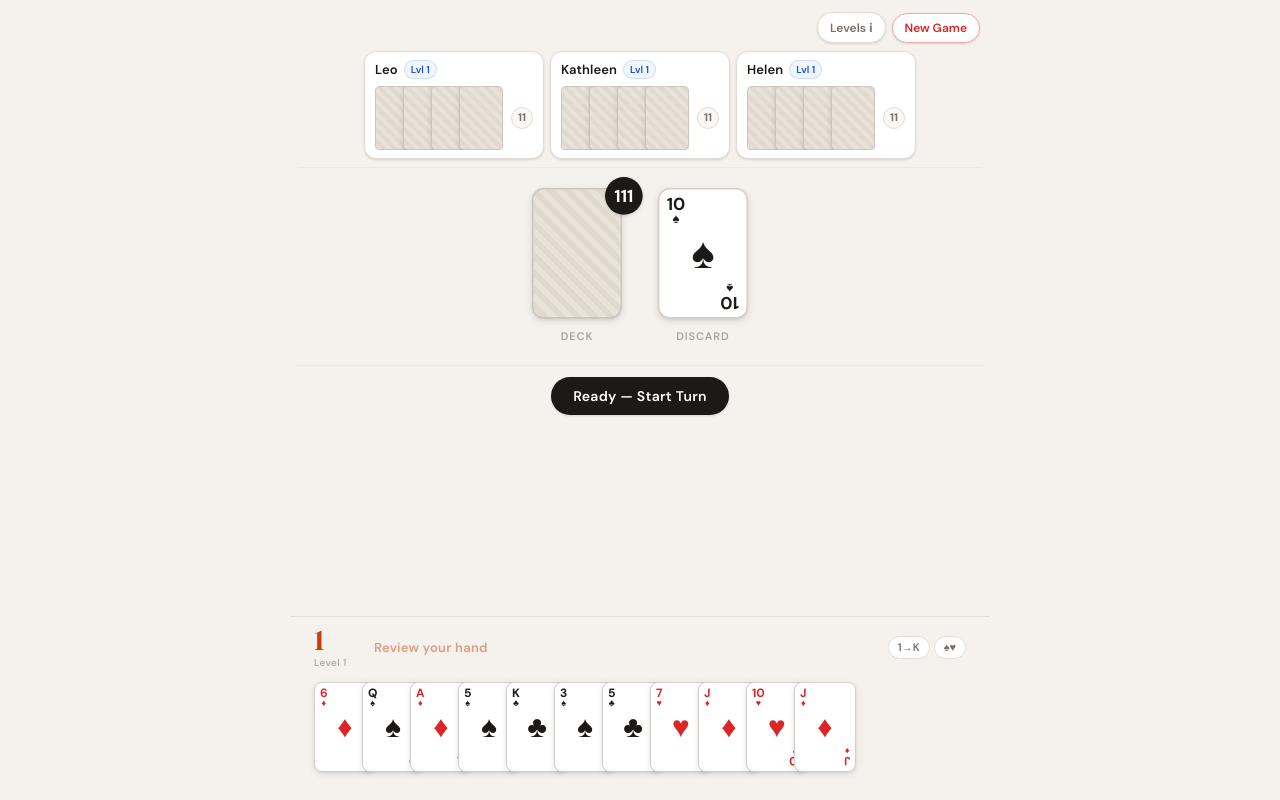
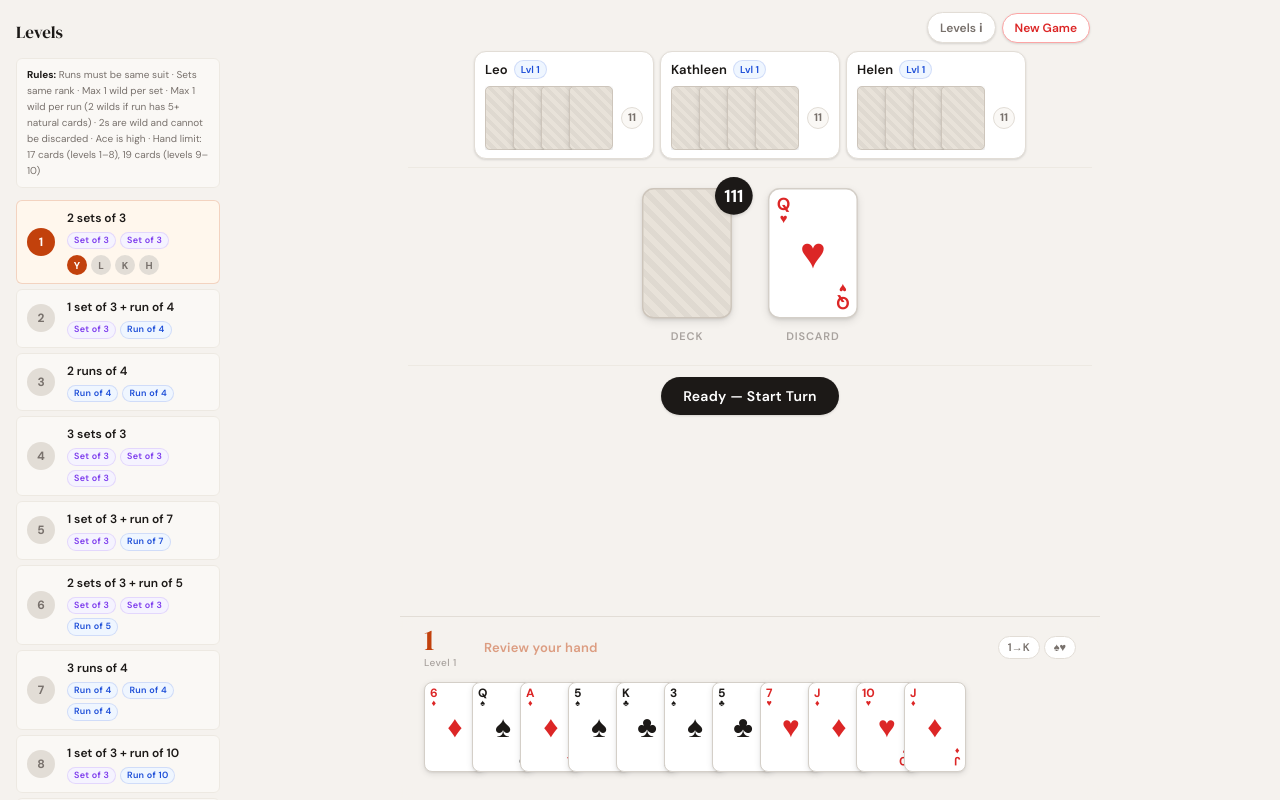
Before and after one commit to shannon-mac/frustration, a React (Vite) app: page / in a window 1280 px wide. Both pictures are taken after a click on the button "Deal Cards". Built offline with nearby package versions, Linux system fonts and the light colour scheme.

Commit message:
Rummy logic

```diff
--- a/src/components/GameBoard/GameBoard.module.css
+++ b/src/components/GameBoard/GameBoard.module.css
@@ -1,3 +1,32 @@
+/* ─── Root two-column shell ──────────────────────────────────── */
+.root {
+  display: flex;
+  flex-direction: row;
+  min-height: 100vh;
+  align-items: flex-start;
+}
+
+/* Sidebar: hidden on small screens, shown at ≥900px */
+.sidebar {
+  display: none;
+}
+
+@media (min-width: 900px) {
+  .sidebar {
+    display: flex;
+    flex-direction: column;
+    width: 220px;
+    flex-shrink: 0;
+    position: sticky;
+    top: 0;
+    max-height: 100vh;
+    overflow-y: auto;
+    padding: 16px 0 16px 16px;
+    box-sizing: border-box;
+  }
+}
+
+/* ─── Game column ─────────────────────────────────────────────── */
 .board {
   display: flex;
   flex-direction: column;
@@ -5,6 +34,7 @@
   gap: 8px;
   padding: 8px 8px 0;
   max-width: 700px;
+  flex: 1;
   margin: 0 auto;
   box-sizing: border-box;
   padding-bottom: 0;
--- a/src/components/GameBoard/GameBoard.tsx
+++ b/src/components/GameBoard/GameBoard.tsx
@@ -89,6 +89,18 @@ export function GameBoard({ game, onPlayAgain }: GameBoardProps) {
   if (!human) return null;
 
   const topDiscard = state.discardPile[0] ?? null;
+
+  const isFirstPlayerOfRound =
+    isHumanTurn &&
+    state.turnPhase === 'draw' &&
+    state.discardsThisRound === 0 &&
+    state.currentPlayerIndex === (state.dealerIndex + 1) % state.players.length;
+
+  // Auto-skip review when human is first to play in a round — nothing to review yet
+  if (uiMode.type === 'review' && isFirstPlayerOfRound) {
+    setUIMode({ type: 'idle' });
+  }
+
   const isReview = uiMode.type === 'review';
 
   // The engine uses 'action' for both the lay-down/build phase AND discard.
@@ -96,13 +108,8 @@ export function GameBoard({ game, onPlayAgain }: GameBoardProps) {
   const canDraw = isHumanTurn && state.turnPhase === 'draw' && !isReview;
   const canAct  = isHumanTurn && state.turnPhase === 'action' && !isReview;
 
-  const isFirstPlayerOfRound =
-    isHumanTurn &&
-    state.turnPhase === 'draw' &&
-    state.discardsThisRound === 0 &&
-    state.currentPlayerIndex === (state.dealerIndex + 1) % state.players.length;
-
   const canHumanBuy = !!buyOffer && state.discardsThisRound >= 2;
+  const canCallRummy = !!state.rummyPendingDiscard && state.currentPlayerIndex !== humanPlayerIndex && !!human.laidDown;
   const opponents = state.players.filter((_, i) => i !== humanPlayerIndex);
 
   // ─── Hand sorting ──────────────────────────────────────────────────────────
@@ -215,12 +222,25 @@ export function GameBoard({ game, onPlayAgain }: GameBoardProps) {
     : null;
 
   return (
-    <div className={styles.board}>
+    <div className={styles.root}>
+
+      {/* ── Sidebar levels (desktop/iPad) ────────────────────── */}
+      <aside className={styles.sidebar}>
+        <LevelsReference
+          currentLevel={human.level}
+          players={state.players}
+          humanPlayerIndex={humanPlayerIndex}
+          onClose={() => {}}
+          inline
+        />
+      </aside>
+
+      <div className={styles.board}>
 
       {/* ── Top bar ──────────────────────────────────────────── */}
       <div className={styles.topBar}>
         <div className={styles.topBarRight}>
-          <button className={styles.levelsBtn} onClick={() => setShowLevels(true)}>
+          <button className={`${styles.levelsBtn} ${styles.levelsBtnMobile}`} onClick={() => setShowLevels(true)}>
             Levels ℹ
           </button>
           <button
@@ -282,6 +302,19 @@ export function GameBoard({ game, onPlayAgain }: GameBoardProps) {
             )}
           </div>
         )}
+        {canCallRummy && (
+          <div className={styles.buyBar}>
+            <div className={styles.buyInfo}>
+              <span className={styles.buyLabel}>Rummy chance</span>
+              <span className={styles.buyCardName}>
+                Call Rummy on {state.rummyPendingDiscard?.rank === '2' ? 'Wild' : `${state.rummyPendingDiscard?.rank} of ${state.rummyPendingDiscard?.suit}`}
+              </span>
+            </div>
+            <button className={styles.buyBtn} onClick={game.callRummy}>
+              Rummy
+            </button>
+          </div>
+        )}
       </div>
 
       {/* ── Laid-down table ──────────────────────────────────── */}
@@ -308,7 +341,7 @@ export function GameBoard({ game, onPlayAgain }: GameBoardProps) {
 
       {/* ── Action bar ───────────────────────────────────────── */}
       <div className={styles.actionBar}>
-        {isReview && isHumanTurn && (
+        {isReview && isHumanTurn && !isFirstPlayerOfRound && (
           <button className={styles.actionBtn} onClick={() => setUIMode({ type: 'idle' })}>
             Ready — Start Turn
           </button>
@@ -407,8 +440,14 @@ export function GameBoard({ game, onPlayAgain }: GameBoardProps) {
         />
       )}
       {showLevels && (
-        <LevelsReference currentLevel={human.level} onClose={() => setShowLevels(false)} />
+        <LevelsReference
+          currentLevel={human.level}
+          players={state.players}
+          humanPlayerIndex={humanPlayerIndex}
+          onClose={() => setShowLevels(false)}
+        />
       )}
+    </div>
     </div>
   );
 }
--- a/src/components/LevelsReference/LevelsReference.module.css
+++ b/src/components/LevelsReference/LevelsReference.module.css
@@ -183,13 +183,62 @@
   border: 1px solid rgba(29,78,216,0.15);
 }
 
-.youBadge {
+/* ─── Player avatars on each level row ──────────────────────── */
+.playerAvatars {
+  display: flex;
+  flex-wrap: wrap;
+  gap: 4px;
+  margin-top: 1px;
+}
+
+.avatar {
+  display: inline-flex;
+  align-items: center;
+  justify-content: center;
+  width: 20px;
+  height: 20px;
+  border-radius: 50%;
   font-size: 10px;
   font-weight: 700;
+  letter-spacing: 0;
+  flex-shrink: 0;
+}
+
+.avatarHuman {
   background: var(--accent);
   color: #fff;
-  padding: 2px 8px;
-  border-radius: 20px;
-  flex-shrink: 0;
-  letter-spacing: 0.04em;
 }
+
+.avatarAI {
+  background: var(--border);
+  color: var(--text-muted);
+}
+
+/* ─── Inline sidebar panel ───────────────────────────────────── */
+.sidebarPanel {
+  display: flex;
+  flex-direction: column;
+  gap: 12px;
+  padding: 4px 0;
+}
+
+.sidebarPanel .title {
+  font-size: 17px;
+}
+
+.sidebarPanel .rules {
+  font-size: 10px;
+}
+
+.sidebarPanel .row {
+  padding: 8px 10px;
+}
+
+.sidebarPanel .levelDesc {
+  font-size: 12px;
+}
+
+.sidebarPanel .pill {
+  font-size: 9px;
+  padding: 1px 6px;
+}
--- a/src/components/LevelsReference/LevelsReference.tsx
+++ b/src/components/LevelsReference/LevelsReference.tsx
@@ -1,9 +1,14 @@
+import type { Player } from '../../game/types';
 import { LEVELS } from '../../game/rules';
 import styles from './LevelsReference.module.css';
 
 interface LevelsReferenceProps {
   currentLevel: number;
+  players: Player[];
+  humanPlayerIndex: number;
   onClose: () => void;
+  /** When true, renders as an inline sidebar panel instead of a modal overlay */
+  inline?: boolean;
 }
 
 const LEVEL_NAMES: string[] = [
@@ -19,13 +24,12 @@ const LEVEL_NAMES: string[] = [
   '3 runs of 5',
 ];
 
-export function LevelsReference({ currentLevel, onClose }: LevelsReferenceProps) {
-  return (
-    <div className={styles.overlay} onClick={onClose}>
-      <div className={styles.panel} onClick={e => e.stopPropagation()}>
+export function LevelsReference({ currentLevel, players, humanPlayerIndex, onClose, inline }: LevelsReferenceProps) {
+  const inner = (
+    <div className={inline ? styles.sidebarPanel : styles.panel} onClick={inline ? undefined : e => e.stopPropagation()}>
       <div className={styles.header}>
-          <h2 className={styles.title}>All Levels</h2>
-          <button className={styles.closeBtn} onClick={onClose} aria-label="Close">✕</button>
+        <h2 className={styles.title}>Levels</h2>
+        {!inline && <button className={styles.closeBtn} onClick={onClose} aria-label="Close">✕</button>}
       </div>
 
       <p className={styles.rules}>
@@ -39,6 +43,7 @@ export function LevelsReference({ currentLevel, onClose }: LevelsReferenceProps)
           const levelNum = i + 1;
           const isCurrent = levelNum === currentLevel;
           const isDone = levelNum < currentLevel;
+          const playersHere = players.filter(p => p.level === levelNum);
           return (
             <div
               key={i}
@@ -65,13 +70,35 @@ export function LevelsReference({ currentLevel, onClose }: LevelsReferenceProps)
                     </span>
                   ))}
                 </div>
+                {playersHere.length > 0 && (
+                  <div className={styles.playerAvatars}>
+                    {playersHere.map(p => {
+                      const isHuman = players.indexOf(p) === humanPlayerIndex;
+                      return (
+                        <span
+                          key={p.id}
+                          className={`${styles.avatar} ${isHuman ? styles.avatarHuman : styles.avatarAI}`}
+                          title={p.name}
+                        >
+                          {p.name.charAt(0).toUpperCase()}
+                        </span>
+                      );
+                    })}
                   </div>
-                {isCurrent && <span className={styles.youBadge}>YOU</span>}
+                )}
+              </div>
             </div>
           );
         })}
       </div>
     </div>
+  );
+
+  if (inline) return inner;
+
+  return (
+    <div className={styles.overlay} onClick={onClose}>
+      {inner}
     </div>
   );
 }
--- a/src/game/ai.ts
+++ b/src/game/ai.ts
@@ -1,7 +1,7 @@
 import { getHandSizeLimit } from './deck';
 import { LEVELS, RANK_ORDER, canAddToCombo, isValidRun, isValidSet, replaceWildInCombo } from './rules';
 import type { LevelDefinition } from './rules';
-import type { Card, Combo, GameAction, GameState } from './types';
+import type { Card, Combo, GameAction, GameState, Player } from './types';
 
 // ─── Utility ──────────────────────────────────────────────────────────────────
 
@@ -186,6 +186,40 @@ function findBestRunWindow(
 
 // ─── Should AI buy? ───────────────────────────────────────────────────────────
 
+export function canBuildOnHand(
+  state: GameState,
+  card: Card,
+  playerIndex?: number,
+): boolean {
+  for (let index = 0; index < state.players.length; index++) {
+    if (playerIndex !== undefined && index === playerIndex) continue;
+    const player = state.players[index];
+    if (!player.laidDown) continue;
+    for (const combo of player.laidDown.combos) {
+      if (canAddToCombo(combo, card)) return true;
+    }
+  }
+  return false;
+}
+
+function countBuildableCards(hand: Card[], state: GameState, playerIndex: number): number {
+  return hand.filter(card => canBuildOnHand(state, card, playerIndex)).length;
+}
+
+function countPotentialBuildCards(hand: Card[], state: GameState, playerIndex: number): number {
+  return hand.filter(card => canBuildOnHand(state, card, playerIndex) || improvesLevelHand(hand, card, state.players[playerIndex])).length;
+}
+
+function improvesLevelHand(hand: Card[], card: Card, player: Player): boolean {
+  if (player.laidDown) return false;
+  const withCard = [...hand, card];
+  const currentCombo = findBestLevelCombo(hand, player.level);
+  const nextCombo = findBestLevelCombo(withCard, player.level);
+  if (nextCombo && !currentCombo) return true;
+  const def = LEVELS[player.level - 1];
+  return scoreHandProgress(withCard, def) > scoreHandProgress(hand, def);
+}
+
 export function shouldBuy(
   state: GameState,
   playerIndex: number,
@@ -193,47 +227,29 @@ export function shouldBuy(
 ): boolean {
   const player = state.players[playerIndex];
 
-  // Respect hand size limit
+  if (player.laidDown !== null) {
+    return false;
+  }
+
   const limit = getHandSizeLimit(player.level);
   if (player.hand.length + 2 > limit) return false;
-
-  // Can't buy first 2 discards
   if (state.discardsThisRound < 2) return false;
 
-  // If already laid down, only buy if the card can be played on a hand
-  if (player.laidDown !== null) {
-    return canPlayOnAnyHand(state, playerIndex, discardedCard);
-  }
-
-  // Check if this card helps towards the current level combo
-  const def = LEVELS[player.level - 1];
   const hypotheticalHand = [...player.hand, discardedCard];
-
-  // Try to build the level combo with this card included
   const withCard = findBestLevelCombo(hypotheticalHand, player.level);
   const withoutCard = findBestLevelCombo(player.hand, player.level);
 
-  // If it completes the combo, definitely buy
+  if (withCard && hypotheticalHand.length - withCard.reduce((sum, combo) => sum + combo.cards.length, 0) <= 1) {
+    return true;
+  }
+
   if (withCard && !withoutCard) return true;
 
-  // Score how much progress the card adds
+  const def = LEVELS[player.level - 1];
   const scoreWith = scoreHandProgress(hypotheticalHand, def);
   const scoreWithout = scoreHandProgress(player.hand, def);
+  if (scoreWith > scoreWithout + 1) return true;
 
-  return scoreWith > scoreWithout + 1; // only buy if significantly better
-}
-
-function canPlayOnAnyHand(
-  state: GameState,
-  _playerIndex: number,
-  card: Card,
-): boolean {
-  for (const player of state.players) {
-    if (!player.laidDown) continue;
-    for (const combo of player.laidDown.combos) {
-      if (canAddToCombo(combo, card)) return true;
-    }
-  }
   return false;
 }
 
@@ -301,6 +317,10 @@ export function chooseBuildPlays(
       if (!target.laidDown) continue;
       for (let ci = 0; ci < target.laidDown.combos.length; ci++) {
         const combo = target.laidDown.combos[ci];
+        const isBlockedBuild =
+          state.rummyBlock?.blockedPlayerIndex === playerIndex &&
+          state.rummyBlock.discardedCardId === card.id;
+        if (isBlockedBuild) break;
         // Direct add (no wild displacement)
         if (canAddToCombo(combo, card)) {
           plays.push({ card, targetPlayerIndex: pi, targetComboIndex: ci });
@@ -339,26 +359,40 @@ export function chooseDiscard(
   hand: Card[],
   level: number,
   hasLaidDown: boolean,
+  state?: GameState,
+  playerIndex?: number,
 ): Card | null {
-  // Never discard a wild
   const discardable = hand.filter(c => !c.isWild);
   if (discardable.length === 0) return null;
 
-  if (hasLaidDown) {
-    // Just discard the highest-rank card with fewest duplicates (random tiebreak)
-    return discardable.sort((a, b) => RANK_ORDER[b.rank] - RANK_ORDER[a.rank])[0];
+  if (hasLaidDown && state !== undefined && playerIndex !== undefined) {
+    const scored = discardable.map(card => {
+      const remainingHand = hand.filter(c => c.id !== card.id);
+      return {
+        card,
+        buildableLeft: countBuildableCards(remainingHand, state, playerIndex),
+        rankValue: RANK_ORDER[card.rank],
+      };
+    });
+
+    scored.sort((a, b) => a.buildableLeft - b.buildableLeft || b.rankValue - a.rankValue);
+    return scored[0].card;
   }
 
   const def = LEVELS[level - 1];
-
-  // Score each card by how much it contributes to the level
   const scores = discardable.map(card => {
     const withoutCard = hand.filter(c => c.id !== card.id);
-    return { card, progress: scoreHandProgress(withoutCard, def) };
+    return {
+      card,
+      progress: scoreHandProgress(withoutCard, def),
+      buildPotential: state !== undefined && playerIndex !== undefined
+        ? countPotentialBuildCards(withoutCard, state, playerIndex)
+        : 0,
+      rankValue: RANK_ORDER[card.rank],
+    };
   });
 
-  // Discard the card whose removal hurts the least (or helps most)
-  scores.sort((a, b) => b.progress - a.progress);
+  scores.sort((a, b) => b.progress - a.progress || a.buildPotential - b.buildPotential || b.rankValue - a.rankValue);
   return scores[0].card;
 }
 
@@ -372,52 +406,41 @@ export function computeAITurn(state: GameState, playerIndex: number): GameAction
   const actions: GameAction[] = [];
   const player = state.players[playerIndex];
 
-  // 1. Draw phase — always draw from deck (AI doesn't use discard draw for simplicity)
-  //    Exception: draw from discard if the top card significantly helps
   const topDiscard = state.discardPile[0];
-  if (topDiscard && !topDiscard.isWild) {
-    const hypothetical = [...player.hand, topDiscard];
-    const canCompleteWithDiscard = !!findBestLevelCombo(hypothetical, player.level);
-    const canCompleteWithoutDiscard = !!findBestLevelCombo(player.hand, player.level);
+  const topDiscardBlockedForBuild =
+    !!topDiscard &&
+    state.rummyBlock?.blockedPlayerIndex === playerIndex &&
+    state.rummyBlock.discardedCardId === topDiscard.id;
 
-    if (canCompleteWithDiscard && !canCompleteWithoutDiscard) {
-      actions.push({ type: 'DRAW_FROM_DISCARD' });
-    } else {
-      actions.push({ type: 'DRAW_FROM_DECK' });
-    }
-  } else {
-    actions.push({ type: 'DRAW_FROM_DECK' });
-  }
+  const shouldTakeDiscard = !!topDiscard && !topDiscard.isWild && (
+    (player.laidDown === null && improvesLevelHand(player.hand, topDiscard, player)) ||
+    (player.laidDown !== null && canBuildOnHand(state, topDiscard, playerIndex) && !topDiscardBlockedForBuild)
+  );
 
-  // We need to simulate what the hand will look like after the draw
-  // Use the current hand + anticipated draw card for downstream logic
-  const simulatedHand = [...player.hand]; // draw will be added by engine
+  actions.push({ type: shouldTakeDiscard ? 'DRAW_FROM_DISCARD' : 'DRAW_FROM_DECK' });
 
-  // 2. Lay down phase — if not already laid down, try to lay down level combo
+  const simulatedHand = topDiscard && shouldTakeDiscard ? [...player.hand, topDiscard] : [...player.hand];
+
   let willLayDown = false;
   let handAfterLayDown = simulatedHand;
   if (player.laidDown === null) {
     const combo = findBestLevelCombo(simulatedHand, player.level);
     if (combo) {
-      actions.push({
-        type: 'LAY_DOWN',
-        playerIndex,
-        combos: combo,
-      });
+      actions.push({ type: 'LAY_DOWN', playerIndex, combos: combo });
       willLayDown = true;
-      // Remove the laid-down cards from the simulated hand so the discard
-      // choice is made from the correct remaining cards.
       const comboCardIds = new Set(combo.flatMap(c => c.cards.map(card => card.id)));
       handAfterLayDown = simulatedHand.filter(c => !comboCardIds.has(c.id));
     }
   }
 
-  // 3. Build on hands — play cards onto other players' laid-down combos
-  //    (This is computed at dispatch time since hand state changes after draw)
-  // We add a sentinel action that the hook will resolve after draw
-  // For now, choose plays based on current hand (hook will re-evaluate after draw)
   if (player.laidDown !== null) {
-    const plays = chooseBuildPlays(state, playerIndex);
+    const simulatedState = {
+      ...state,
+      players: state.players.map((entry, index) =>
+        index === playerIndex ? { ...entry, hand: simulatedHand } : entry,
+      ),
+    };
+    const plays = chooseBuildPlays(simulatedState, playerIndex);
     for (const play of plays) {
       actions.push({
         type: 'PLAY_ON_HAND',
@@ -426,36 +449,16 @@ export function computeAITurn(state: GameState, playerIndex: number): GameAction
         card: play.card,
         wildToReplace: play.wildToReplace,
       });
-      // If this play displaces a wild, the next action must place that wild.
-      // chooseBuildPlays guarantees a destination exists; emit a follow-up play
-      // for the displaced wild immediately so the AI satisfies the pending rule.
-      if (play.wildToReplace) {
-        // Find the first eligible spot for the displaced wild
-        const wildCard = play.wildToReplace;
-        for (let pi = 0; pi < state.players.length; pi++) {
-          const target = state.players[pi];
-          if (!target.laidDown) continue;
-          let placed = false;
-          for (let ci = 0; ci < target.laidDown.combos.length; ci++) {
-            if (canAddToCombo(target.laidDown.combos[ci], wildCard)) {
-              actions.push({
-                type: 'PLAY_ON_HAND',
-                targetPlayerIndex: pi,
-                targetComboIndex: ci,
-                card: wildCard,
-              });
-              placed = true;
-              break;
-            }
-          }
-          if (placed) break;
-        }
-      }
     }
   }
 
-  // 4. Discard phase — choose from the hand as it will look after lay-down
-  const discardCard = chooseDiscard(handAfterLayDown, player.level, player.laidDown !== null || willLayDown);
+  const discardCard = chooseDiscard(
+    handAfterLayDown,
+    player.level,
+    player.laidDown !== null || willLayDown,
+    state,
+    playerIndex,
+  );
   if (discardCard) {
     actions.push({ type: 'DISCARD', card: discardCard });
   }
--- a/src/hooks/useGameState.ts
+++ b/src/hooks/useGameState.ts
@@ -34,9 +34,10 @@ export interface UseGameStateReturn {
   playOnHand: (targetPlayerIndex: number, targetComboIndex: number, card: Card, wildToReplace?: Card) => void;
   discard: (card: Card) => void;
 
-  // Buy decision
+  // Buy / rummy decision
   humanBuy: () => void;
   humanPass: () => void;
+  callRummy: () => void;
 
   // Derived helpers
   isHumanTurn: boolean;
@@ -149,10 +150,16 @@ export function useGameState(): UseGameStateReturn {
   ) => {
     // No buying on the first 2 discards of the round
     if (postDiscardCount < 2) return;
-    const playerCount = stateRef.current.players.length;
+    const s = stateRef.current;
+    const playerCount = s.players.length;
+    // The next player in turn order can just pick up the discard on their own turn —
+    // skip offering them the buy.
+    const nextPlayerIndex = (discardingPlayerIndex + 1) % playerCount;
     for (let offset = 1; offset < playerCount; offset++) {
       if (genRef.current !== gen) return;
       const idx = (discardingPlayerIndex + offset) % playerCount;
+      // Human is next to play — they can draw it naturally, so don't offer a buy
+      if (idx === nextPlayerIndex && s.players[idx]?.isHuman) continue;
       const bought = await offerBuyToPlayer(idx, discardedCard, discardingPlayerIndex, gen);
       if (bought) break;
     }
@@ -286,6 +293,7 @@ export function useGameState(): UseGameStateReturn {
     discard,
     humanBuy,
     humanPass: clearBuyOffer,
+    callRummy: () => dispatch({ type: 'CALL_RUMMY' }),
     isHumanTurn,
     humanPlayerIndex,
   };
```
Also changed, not shown: src/game/engine.ts (+41 -5 lines), src/game/types.ts (+14 -1 lines). Lines whose indentation alone changed are shown as unchanged.
